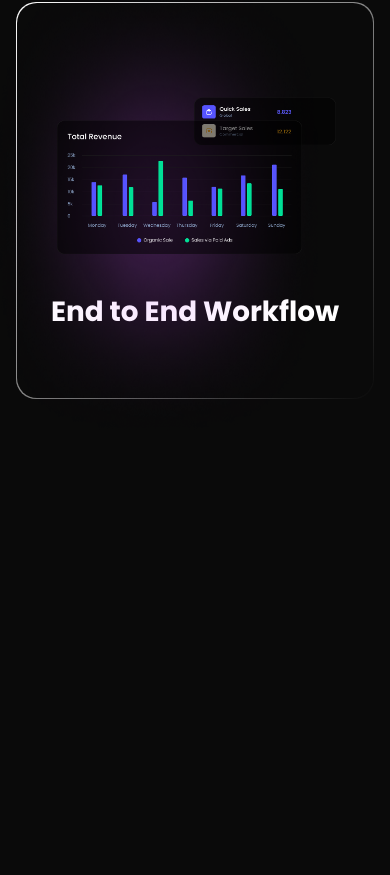
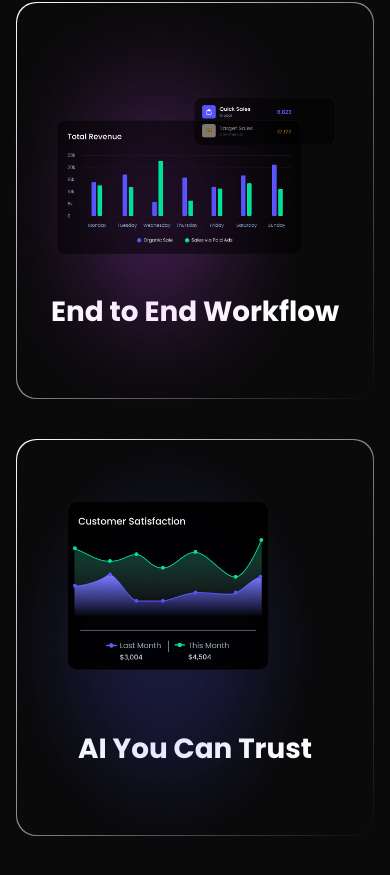
Before and after one commit to Iyanu-Industries/Quantum-Quill, a Next.js app: page / in a window 390 px wide. Shown: the part 1520-2395 px from the top of the page. Before the commit the page ends 1974 px from the top, so only its background shows below. Built offline with nearby package versions, Linux system fonts and the light colour scheme.

Commit message:
added mobile view to why section

```diff
--- a/src/components/home/index.ts
+++ b/src/components/home/index.ts
@@ -2,3 +2,4 @@ export { default as Navbar } from "./navbar/navbar";
 export { default as HeroSection } from "./hero-section/hero-section";
 export { default as FeaturesSection } from "./features-section/features-section";
 export { default as WhySection } from "./why-section/why";
+export { default as Review } from "./reviews/review";
--- /dev/null
+++ b/src/components/home/reviews/review.tsx
@@ -0,0 +1,7 @@
+import React from "react";
+
+const Review = () => {
+  return <div>Review</div>;
+};
+
+export default Review;
--- a/src/components/home/why-section/why.tsx
+++ b/src/components/home/why-section/why.tsx
@@ -223,6 +223,31 @@ const Why = () => {
           </div>
         </div>
       </div>
+      {/* mobile view */}
+      <div
+        className={`${styles.gradientBorder} flex md:hidden flex-col relative items-center justify-center mt-[10.67vw] w-[91.47vw] h-[101.33vw] rounded-[5.35vw] px-[8.91vw] z-50`}
+      >
+        <div className="h-[49.85vw]">
+          <Image
+            src={"/images/customers.png"}
+            width={468}
+            height={254.93775939941406}
+            alt="Revenue__"
+            className="absolute  z-[2] top-[60.98px] left-[50px] w-[51.97vw] h-[43.43vw]"
+          />
+
+          <Image
+            src={"/images/Ellipse 9970.png"}
+            width={472}
+            height={471.9092102050781}
+            alt="elipse"
+            className="absolute z-[1] top-[-10%] rotate-180 left-[-10%] w-[125.87vw] h-[125.84vw]"
+          />
+        </div>
+        <div className="ml-[0] mb-[-7.06vw] font-[600] poppins text-[7.13vw] leading-[100%] tracking-[0%] text-white whitespace-nowrap">
+          AI You Can Trust{" "}
+        </div>
+      </div>
     </div>
   );
 };
```
